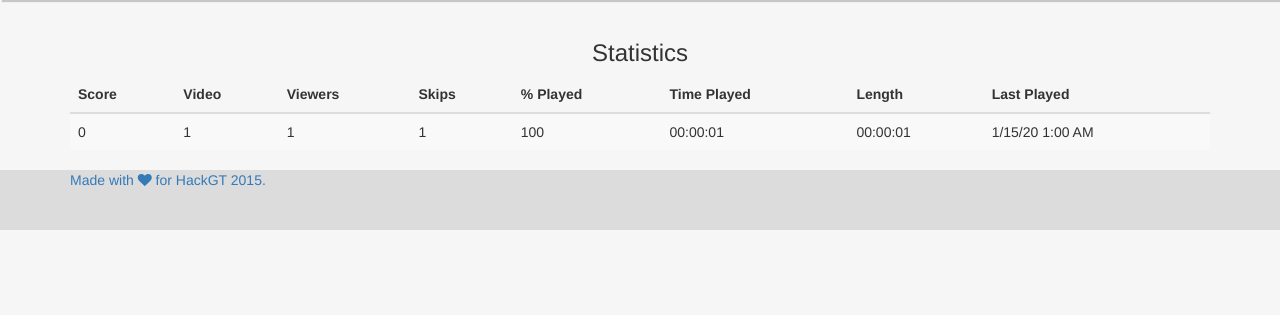
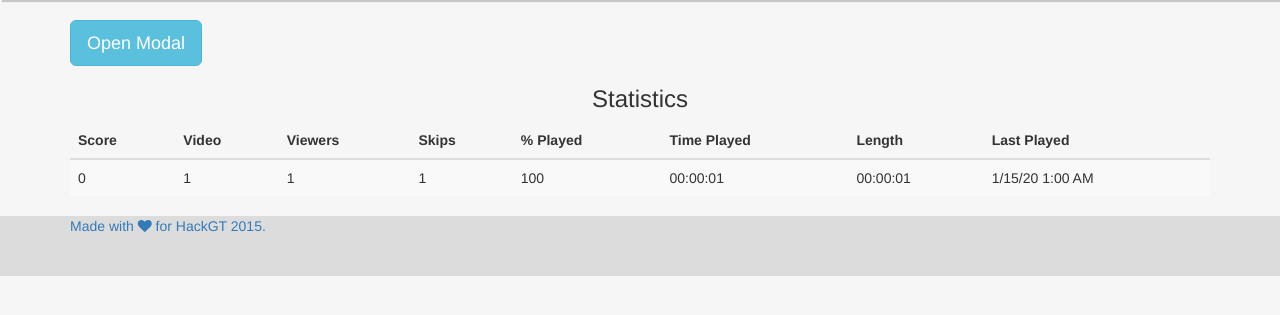
Before and after one commit to JLHasson/pg2, a Flask app: page /stats in a window 1280 px wide. Shown: the part 50-365 px from the top of the page. Run offline with Flask 2, Linux system fonts and the light colour scheme; tables that the repository leaves empty hold one stand-in row (values such as "Sample post"); some libraries are stand-ins or nearby versions.

Commit message:
adding modal support

```diff
--- a/app/templates/stats.html
+++ b/app/templates/stats.html
@@ -30,6 +30,30 @@
                 </nav>
 
             <div class="container">
+
+                <!-- Trigger the modal with a button -->
+                <button type="button" class="btn btn-info btn-lg" data-toggle="modal" data-target="#myModal">Open Modal</button>
+
+                <!-- Modal -->
+                <div id="myModal" class="modal fade" role="dialog">
+                  <div class="modal-dialog">
+
+                    <!-- Modal content-->
+                    <div class="modal-content">
+                      <div class="modal-header">
+                        <button type="button" class="close" data-dismiss="modal">&times;</button>
+                        <h4 class="modal-title">Modal Header</h4>
+                      </div>
+                      <div class="modal-body">
+                        <p>Some text in the modal.</p>
+                      </div>
+                      <div class="modal-footer">
+                        <button type="button" class="btn btn-default" data-dismiss="modal">Close</button>
+                      </div>
+                    </div>
+
+                  </div>
+                </div>
 
                 <h3 class="text-center">Statistics</h3>
                 <table id="bestTable" class="table table-striped table-hover">
```
